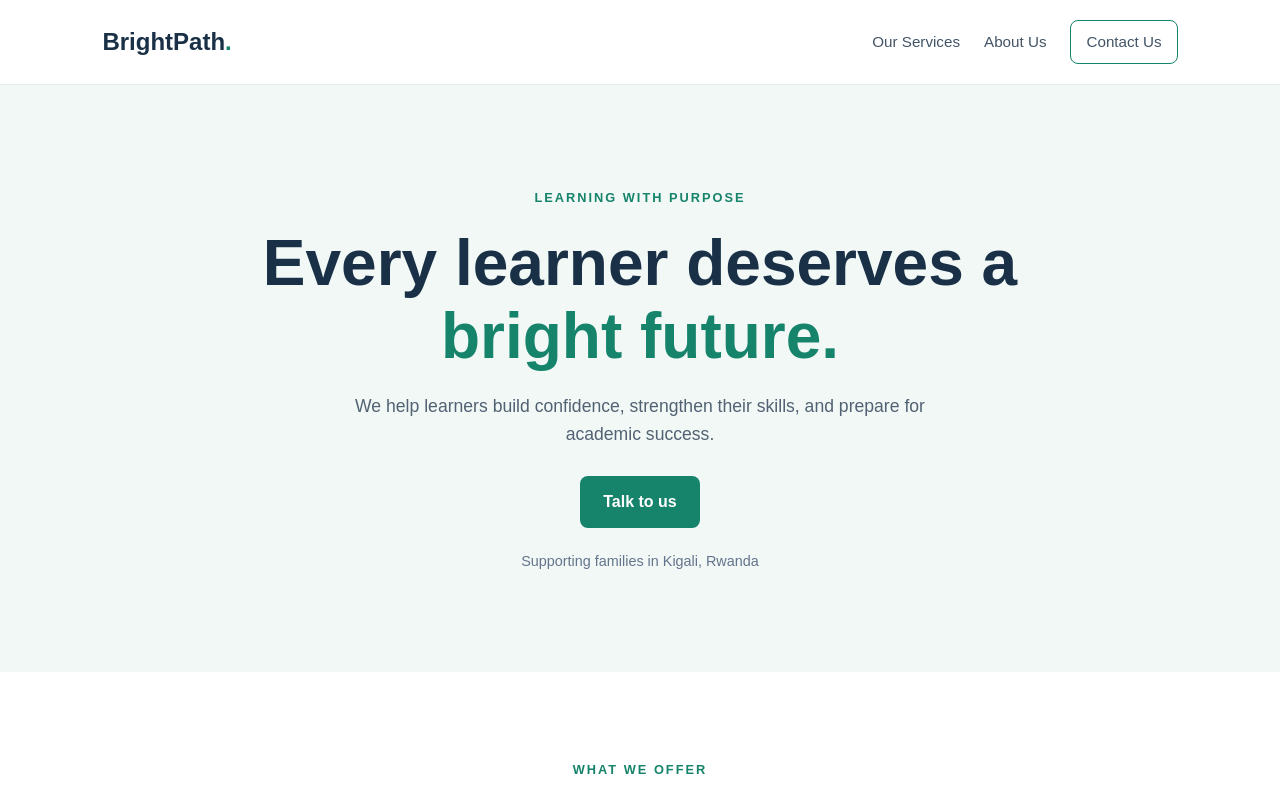
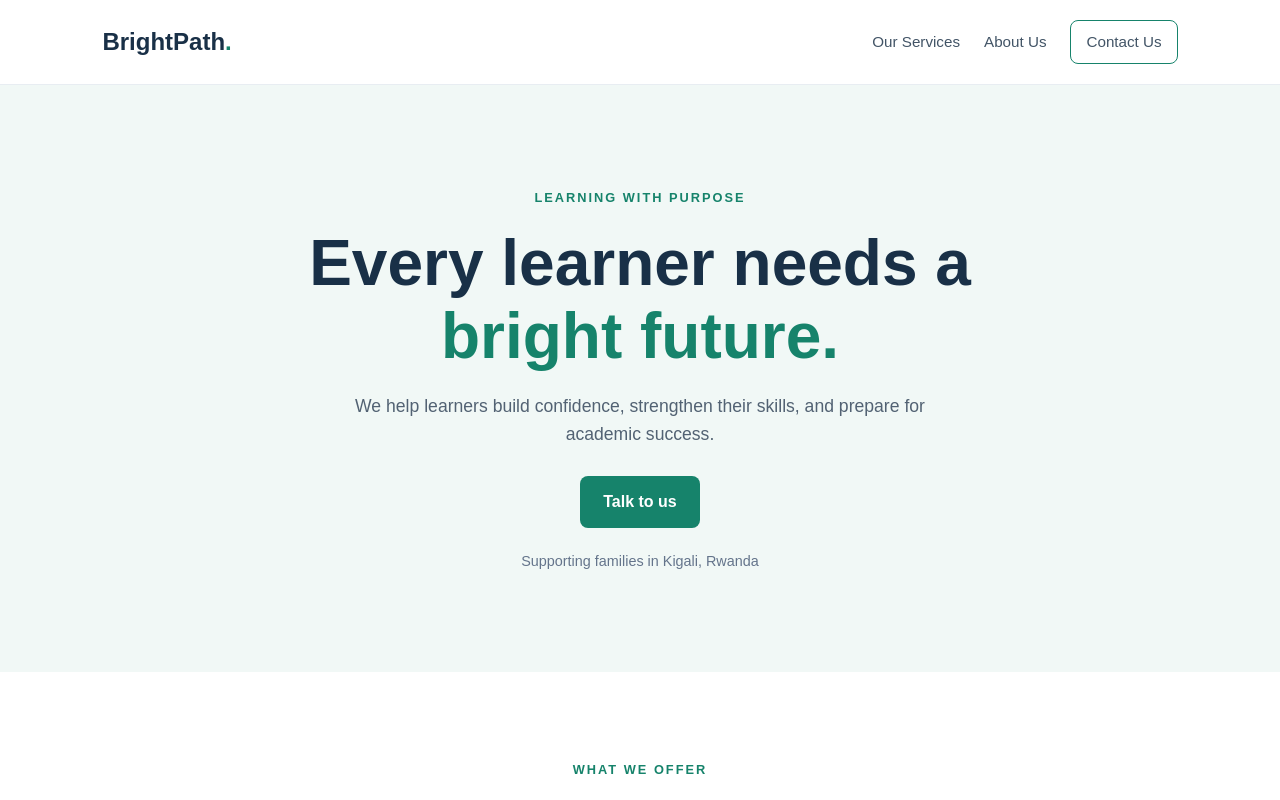
Before and after one commit to steve-biko-jpg/brightpath-website, a plain HTML site: page index.html in a window 1280 px wide. Shown: the top 800 px of the page. Drawn offline with Linux system fonts and the light colour scheme.

Commit message:
Second commit

```diff
--- a/index.html
+++ b/index.html
@@ -23,7 +23,7 @@
         <section class="hero">
             <p class="eyebrow">LEARNING WITH PURPOSE</p>
 
-            <h1>Every learner deserves a <span>bright future.</span></h1>
+            <h1>Every learner needs a <span>bright future.</span></h1>
 
             <p class="hero-text">
                 We help learners build confidence, strengthen their skills,
```
